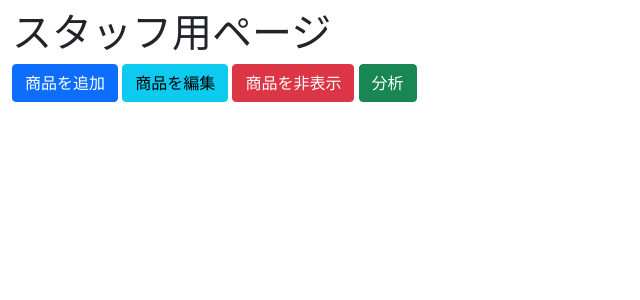
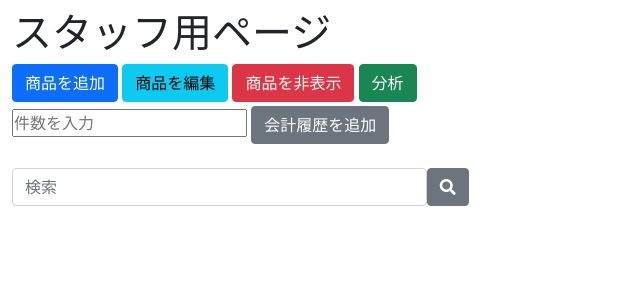
Before and after one commit to X-Drake999/ec, a Django app: page /staff/ in a window 1280 px wide. Shown: the part 50-350 px from the top of the page, without its empty margins (0-640 px from the left). Run offline with Django 3.2, Linux system fonts and the light colour scheme; the visitor is signed in with stand-in values (Sample User, id 1); some libraries are stand-ins or nearby versions.

Commit message:
Update: optimise database access when displaying statistics
Remove duplicated and similar queries when displaying statistics graphs at staff/stats.

```diff
--- a/shop/models.py
+++ b/shop/models.py
@@ -9,8 +9,7 @@ class Category(models.Model):
 
 class Product(models.Model):
     name = models.CharField(max_length = 255)
-    slug = models.SlugField(max_length = 255)
-    image = models.ImageField(upload_to='product_image', default=  '/product_image/no_image.jpeg', blank=True, null=True)
+    image = models.ImageField(upload_to='product_image', default='/product_image/no_image.jpeg', blank=True, null=True)
     description = models.TextField()#default = 'Lorem ipsum dolor sit amet, consectetur adipiscing elit, sed do eiusmod tempor incididunt ut labore et dolore magna aliqua. Ut enim ad minim veniam, quis nostrud exercitation ullamco laboris nisi ut aliquip ex ea commodo consequat. Duis aute irure dolor in reprehenderit in voluptate velit esse cillum dolore eu fugiat nulla pariatur. Excepteur sint occaecat cupidatat non proident, sunt in culpa qui officia deserunt mollit anim id est laborum.'
     category = models.ForeignKey(Category, on_delete=models.CASCADE, null=True, blank=True)
     price = models.IntegerField()
--- a/staff/templates/staff/index.html
+++ b/staff/templates/staff/index.html
@@ -3,10 +3,43 @@
 {% block content %}
     <div class="container-fluid mt-2">
         <h1>スタッフ用ページ</h1>
-        <a href="{% url 'staff:new' %}"><button class="btn btn-primary">商品を追加</button></a>
-        <a href="{% url 'staff:edit_index' %}"><button class="btn btn-info">商品を編集</button></a>
-        <a href="{% url 'staff:unavailable' %}"><button class="btn btn-danger">商品を非表示</button></a>
-        <a href="{% url 'staff:stats' 'week' %}"><button class="btn btn-success">分析</button></a>
+
+        <div>
+            <div class="d-inline-block pb-1">
+                <a href="{% url 'staff:new' %}"><button class="btn btn-primary">商品を追加</button></a>
+            </div>
+            <div class="d-inline-block pb-1">
+                <a href="{% url 'staff:edit_index' %}"><button class="btn btn-info">商品を編集</button></a>
+            </div>
+            <div class="d-inline-block pb-1">
+                <a href="{% url 'staff:unavailable' %}"><button class="btn btn-danger">商品を非表示</button></a>
+            </div>
+            <div class="d-inline-block pb-1">
+                <a href="{% url 'staff:stats' 'week' %}"><button class="btn btn-success">分析</button></a>
+            </div>
+        </div>
+
+        <div>
+            <form action="{% url 'staff:add_log' %}" method="GET">
+                {% csrf_token %}
+                <label><input type="number" placeholder="件数を入力" name="num"></label>
+                <button class="btn btn-secondary my-0" type="submit">会計履歴を追加</button>
+            </form>
+
+            <form class="form-inline my-2 my-lg-4" action="{% url 'shop:product_list' %}" method="GET">
+                <div class="row">
+                    <div class="col-sm-4 pe-0">
+                        {% csrf_token %}
+                        <!-- name="q" を追加 -->
+                        <input class="form-control mr-sm-2" type="search" placeholder="検索" aria-label="Search" name="q">
+                    </div>
+                    <div class="col-sm-1 px-0">
+                        <button class="btn btn-secondary my-0" type="submit"><i class="fas fa-search"></i></button>
+                    </div>
+                </div>
+            </form>
+        </div>
+
     </div>
 
 {% endblock content %}
--- a/staff/urls.py
+++ b/staff/urls.py
@@ -6,6 +6,7 @@ app_name = 'staff'
 
 urlpatterns = [
     path('', views.index, name='index'),
+    path('add_log/', views.add_purchase_log, name='add_log'),
     path('edit/<int:pk>/', views.ProductUpdateView.as_view(), name='edit_product'),
     path('edit/', views.edit_index, name='edit_index'),
     path('stats/today/', views.TodayStatsView.as_view(), name='today'),
--- a/staff/views.py
+++ b/staff/views.py
@@ -3,14 +3,16 @@ from django.views.generic import View, UpdateView
 from cart.models import *
 from shop.models import *
 from .forms import *
-from django.db.models import Avg, Count, Min, Sum
+from django.db.models import Avg, Count, Min, Sum, Prefetch
 import datetime
+import calendar
 from dateutil.relativedelta import relativedelta
 from django.contrib.auth.mixins import UserPassesTestMixin
 from django.contrib.auth.decorators import user_passes_test
 from django.urls import reverse_lazy
+import random
 
-
+User = get_user_model()
 def super_test_func(user):
     return user.is_superuser
 
@@ -53,7 +55,7 @@ class StatsView(UserPassesTestMixin, View):
         d_year = d_today.year
 
         if unit == 'week':
-            purchased_carts = Cart.objects.filter(purchased=True).filter(purchased_date__gte= d_today - relativedelta(days=6),
+            purchased_carts = Cart.objects.filter(purchased=True).filter(purchased_date__gte= d_today.replace(day=1),
                                                                          purchased_date__lte = d_today)
             sales_list = purchased_carts.values('purchased_date').order_by('purchased_date').annotate(total_sale=Sum('total'))
 
@@ -65,9 +67,11 @@ class StatsView(UserPassesTestMixin, View):
         sales_dict = {}
 
         if unit == 'week':
-            for i in range(7):
+            start_day = d_today.replace(day=1)
+            last_day = calendar.monthrange(d_year, d_month)[1]
+            for i in range(last_day):
                 td = datetime.timedelta(days=i)
-                targeted_day = d_today - td
+                targeted_day = start_day + td
                 sales_dict[targeted_day.strftime('%m月%d日')] = 0
 
             sales_dict = dict(sorted(sales_dict.items()))
@@ -98,9 +102,16 @@ class StatsView(UserPassesTestMixin, View):
         for category in category_list:
             category_sales_dict[category.name] = 0
 
-        for targeted_cart in purchased_carts:
+        for targeted_cart in purchased_carts.prefetch_related(Prefetch("cartitem_set", queryset=CartItem.objects.all().select_related('product__category'), to_attr='cartitems')):#SELECT * from cart_item,product,categoryの結合, where cart_item.cart_id IN (purchased_cartsQuerySet内のcart.id全部)
+            for targeted_cart_item in targeted_cart.cartitems:
+                category_sales_dict[targeted_cart_item.product.category.name] += targeted_cart_item.price * targeted_cart_item.quantity
+
+        """
+        改良前
+         for targeted_cart in purchased_carts:
             for targeted_cart_item in targeted_cart.item_list():
                 category_sales_dict[targeted_cart_item.product.category.name] += targeted_cart_item.item_total()
+        """
 
         category_list = list(category_sales_dict.keys())
         category_sales = list(category_sales_dict.values())
@@ -115,6 +126,7 @@ class StatsView(UserPassesTestMixin, View):
 
         return render(request, 'staff/stats.html', context)
 
+
 class TodayStatsView(UserPassesTestMixin, View):
     def test_func(self):
         return self.request.user.is_superuser
@@ -125,7 +137,7 @@ class TodayStatsView(UserPassesTestMixin, View):
             return redirect('shop:product_list')
 
         d_today = datetime.date.today()
-        purchased_carts = Cart.objects.filter(purchased=True).filter(purchased_date = d_today)
+        purchased_carts = Cart.objects.filter(purchased=True, purchased_date=d_today)
 
         if len(purchased_carts) == 0:
             context = {'sales': 0}
@@ -142,7 +154,7 @@ class TodayStatsView(UserPassesTestMixin, View):
             category_sales_dict[category.name] = 0
 
         for targeted_cart in purchased_carts:
-            for targeted_cart_item in targeted_cart.item_list():
+            for targeted_cart_item in targeted_cart.item_list().select_related('product', 'product__category'):#cart_item,product,categoryの結合
                 category_sales_dict[targeted_cart_item.product.category.name] += targeted_cart_item.item_total()
 
 
@@ -172,7 +184,7 @@ class ProductUpdateView(UserPassesTestMixin, UpdateView):
         return self.request.user.is_superuser
 
     model = Product
-    fields = ('name', 'slug', 'image', 'description', 'category', 'price', 'stock', 'available', )
+    fields = ('name', 'image', 'description', 'category', 'price', 'stock', 'available', )
     template_name = 'staff/edit_product.html'
     success_url = reverse_lazy('staff:edit_index')
 
@@ -202,3 +214,36 @@ class UnavailableProductView(UserPassesTestMixin, View):
         else:
             context['message'] = '変更に失敗しました'
             return render(request, 'staff/unavailable.html', context)
+
+def add_purchase_log(request):
+
+    if 'num' in request.GET:
+        num = int(request.GET['num'])
+
+        if num < 1 or 1000 < num:
+            return render(request, 'staff/index.html', {})
+
+    else:
+        return render(request, 'staff/index.html', {})
+
+    for _ in range(num):
+        cart = Cart()
+        cart.user = random.choice(User.objects.all())
+        cart.purchased = True
+
+        td = datetime.timedelta(days=random.randrange(31))
+        cart.purchased_date = datetime.date.today() - td
+
+        cartitem = CartItem()
+        cartitem.product = random.choice(Product.objects.all())
+        cartitem.cart = cart
+        cartitem.quantity = random.randrange(1, 3)
+        cartitem.price = cartitem.product.price
+        cart.save()
+        cartitem.save()
+
+        cart.total = cart.cart_total()
+
+        cart.save()
+
+    return render(request, 'staff/index.html', {})
```
Also changed, not shown: shop/migrations/0002_remove_product_slug.py (added).
